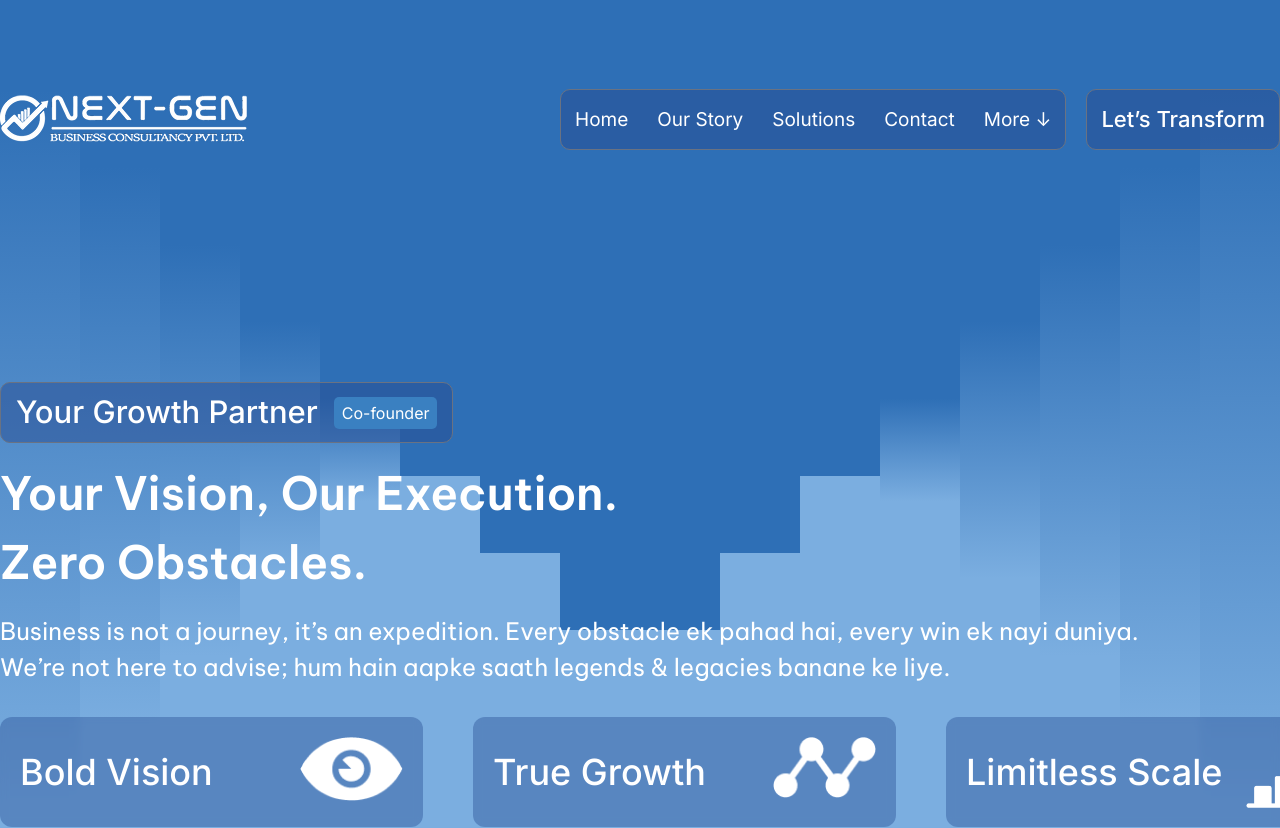
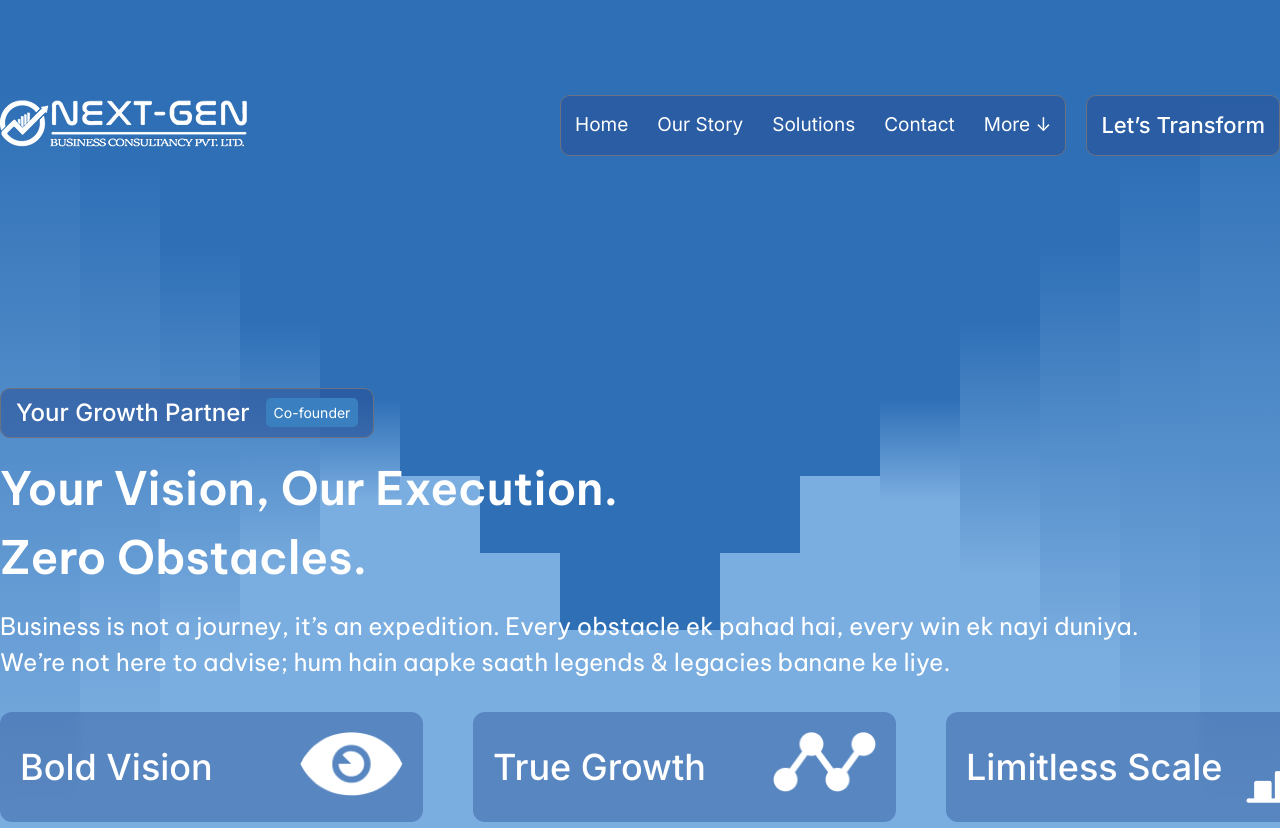
Before and after one commit to makwana-chirag/next-gen-website, a Next.js app: page / in a window 1280 px wide. Shown: the top 828 px of the page. Built offline with nearby package versions, Linux system fonts and the light colour scheme; a web font is replaced by a local one.

Commit message:
font size upate

```diff
--- a/src/modules/HeroSection/HeroSection.jsx
+++ b/src/modules/HeroSection/HeroSection.jsx
@@ -49,10 +49,10 @@ export const HeroSection = () => {
         <Navbar />
         <div className="flex flex-col gap-4 !items-start">
           <div className="flex items-center gap-4 !bg-[#264C9280] !border !rounded-[10px] !border-gray-500 !py-[6px] !px-[15px]">
-            <p className="text-white font-medium !text-[31px]">
+            <p className="text-white font-medium !text-[24px]">
               Your Growth Partner
             </p>
-            <button className="!text-white !bg-[#3A80C1]  !px-2 !py-1 !rounded-[5px]">
+            <button className="!text-white !bg-[#3A80C1] !text-[14px] !px-2 !py-1 !rounded-[5px]">
               Co-founder
             </button>
           </div>
```
